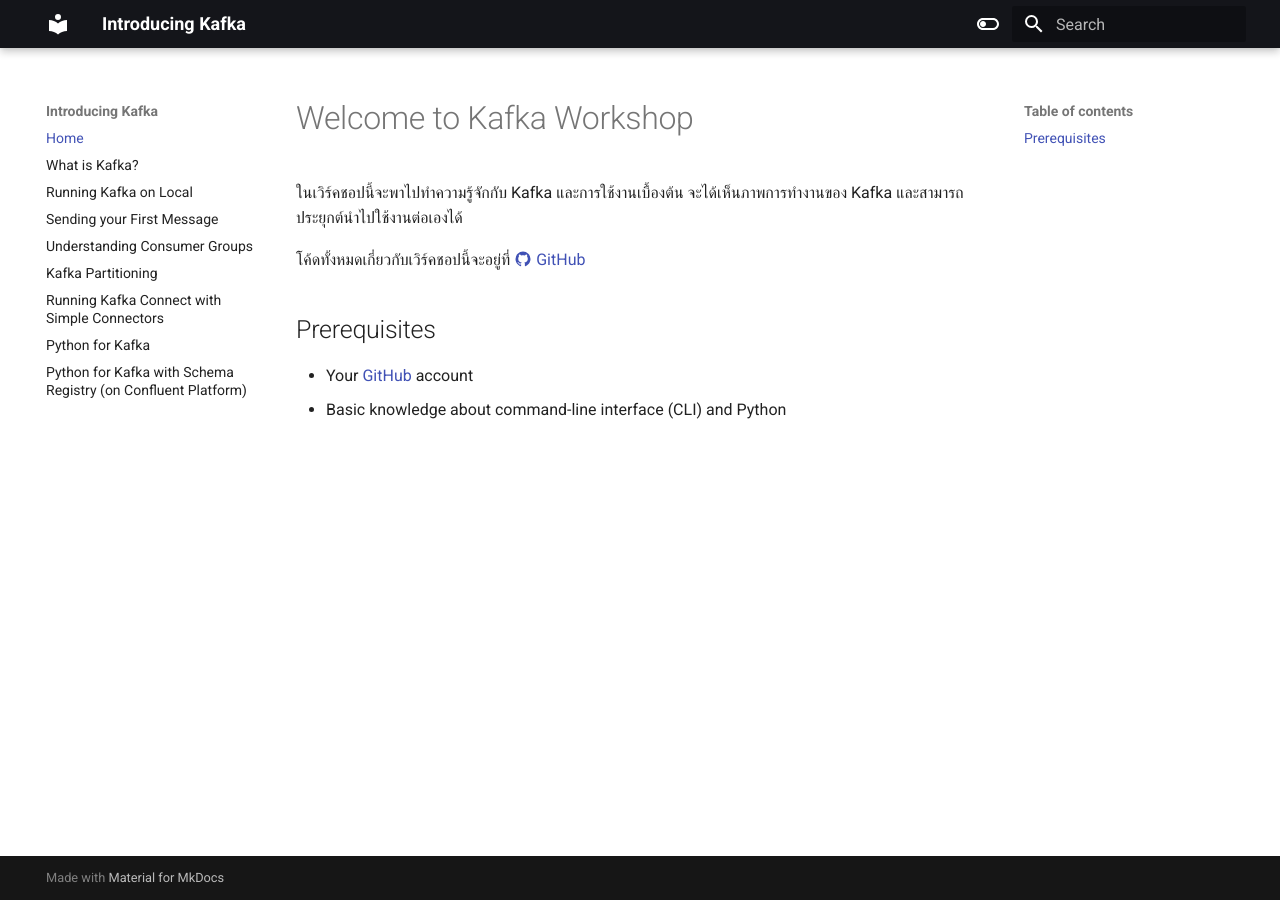
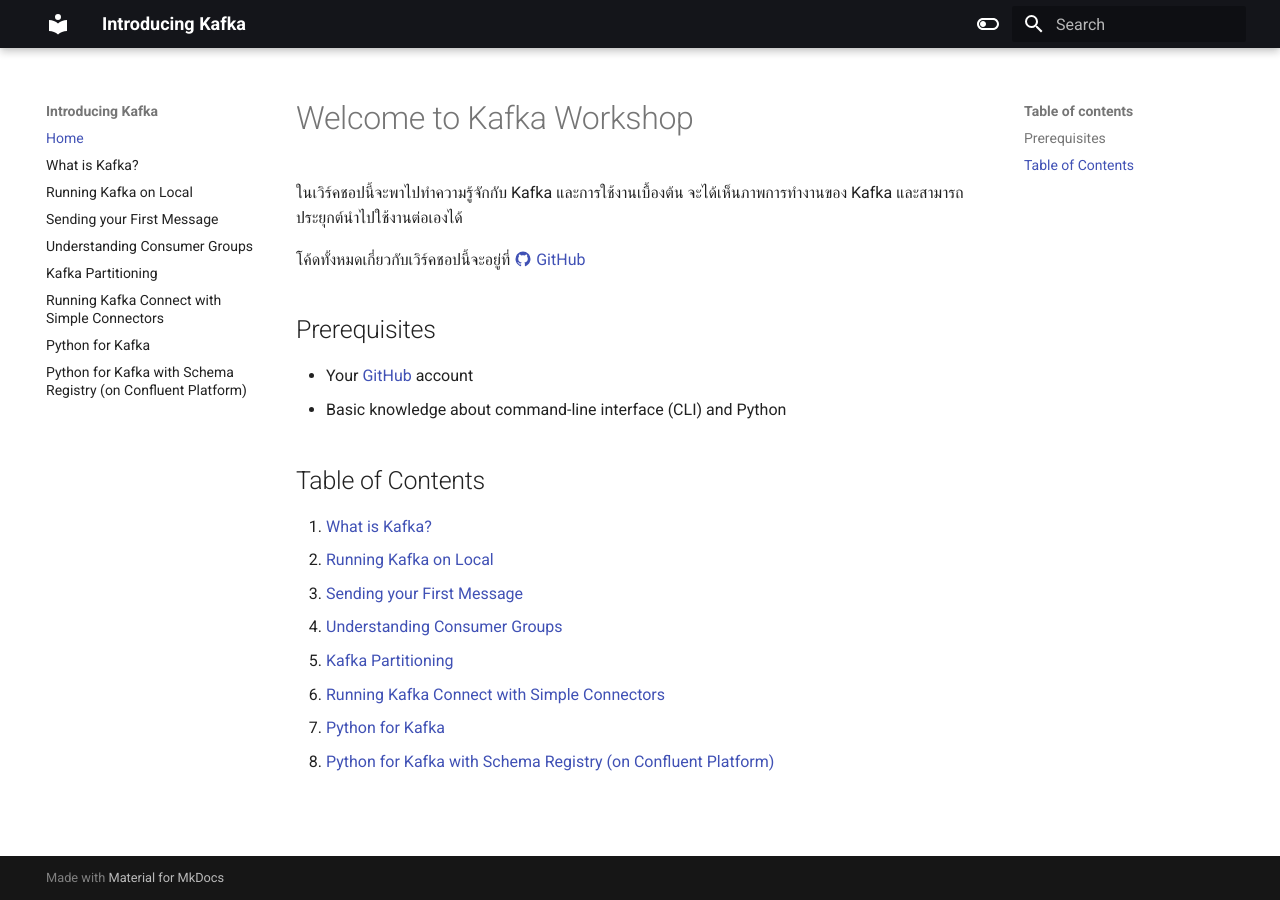
Before and after one commit to zkan/introducing-kafka, an MkDocs documentation site: the page built from docs/index.md, in a window 1280 px wide. Built offline with MkDocs 1.6.1 and Material for MkDocs 9.7.7, drawn with Linux system fonts in a browser that asks for light colours.

Commit message:
Add table of contents

```diff
--- a/docs/index.md
+++ b/docs/index.md
@@ -9,3 +9,14 @@
 
 * Your [GitHub](https://github.com){target=_blank} account
 * Basic knowledge about command-line interface (CLI) and Python
+
+## Table of Contents
+
+1. [What is Kafka?](what-is-kafka.md)
+1. [Running Kafka on Local](running-kafka-on-local.md)
+1. [Sending your First Message](sending-your-first-message.md)
+1. [Understanding Consumer Groups](understanding-consumer-groups.md)
+1. [Kafka Partitioning](kafka-partitioning.md)
+1. [Running Kafka Connect with Simple Connectors](running-kafka-connect-with-simple-connectors.md)
+1. [Python for Kafka](python-for-kafka.md)
+1. [Python for Kafka with Schema Registry (on Confluent Platform)](python-for-kafka-with-schema-registry-on-confluent-platform.md)
```
